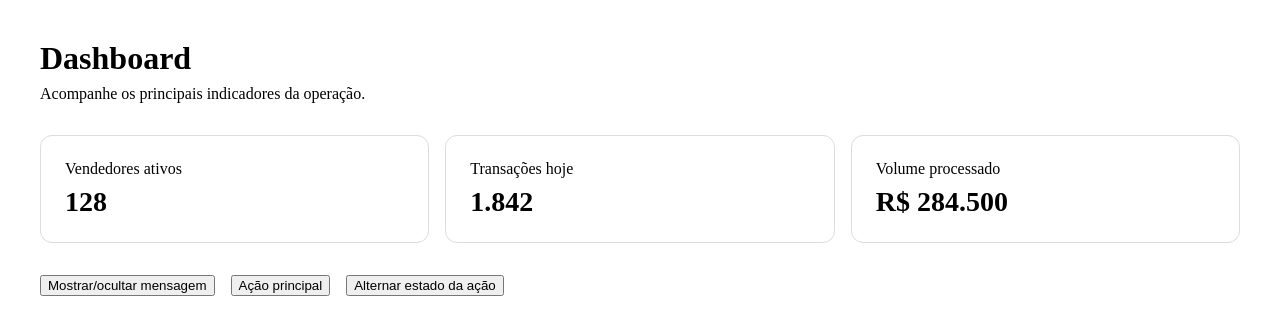
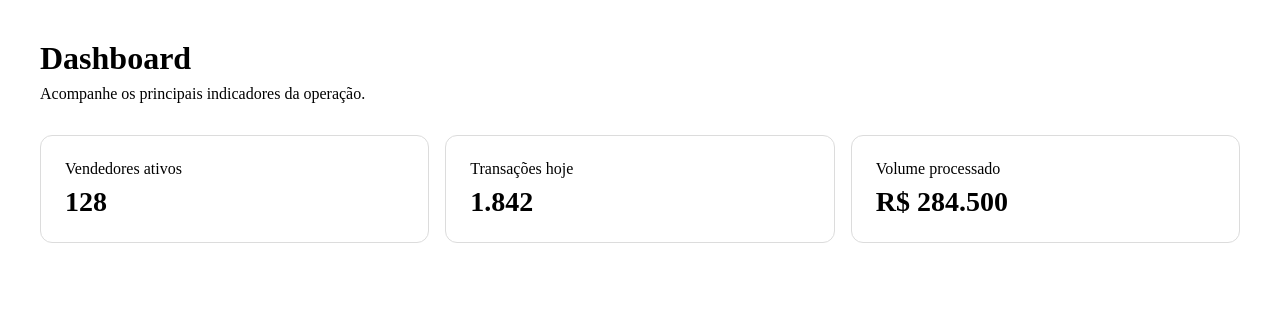
Before and after one commit to aczaffalon/seller-flow, an Angular app: page / in a window 1280 px wide. Shown: the top 334 px of the page. Built offline with nearby package versions, Linux system fonts and the light colour scheme.

Commit message:
refactor: remove temporary dashboard demo interactions

```diff
--- a/src/app/features/dashboard/dashboard.html
+++ b/src/app/features/dashboard/dashboard.html
@@ -17,28 +17,4 @@
   @if (selectedIndicator()) {
    <p>Indicador selecionado: {{ selectedIndicator() }}</p>
   }
-
-  <div class="dashboard__actions">
-    <button type="button" (click)="toggleWelcomeMessage()">
-      Mostrar/ocultar mensagem
-    </button>
-
-    @if (showWelcomeMessage()) {
-      <p>Bem-vindo ao SellerFlow!</p>
-    }
-
-    <button
-      type="button"
-      [disabled]="isActionDisabled()"
-    >
-      Ação principal
-    </button>
-
-    <button
-      type="button"
-      (click)="toggleActionState()"
-    >
-      Alternar estado da ação
-    </button>
-  </div>
 </section>
--- a/src/app/features/dashboard/dashboard.ts
+++ b/src/app/features/dashboard/dashboard.ts
@@ -26,17 +26,8 @@ export class Dashboard {
       },
     ];
 
-  protected readonly showWelcomeMessage = signal(false);
+protected readonly selectedIndicator = signal<string | null>(null);
 
-  protected toggleWelcomeMessage(): void {
-  this.showWelcomeMessage.update((currentValue) => !currentValue);
-}
-  protected readonly isActionDisabled = signal(false);
-
-  protected toggleActionState(): void {
-    this.isActionDisabled.update((currentValue) => !currentValue);
-}
-protected readonly selectedIndicator = signal<string | null>(null);
 protected handleIndicatorSelected(label: string): void {
   this.selectedIndicator.set(label);
 }
--- a/src/app/shared/components/indicator-card/indicator-card.ts
+++ b/src/app/shared/components/indicator-card/indicator-card.ts
@@ -10,7 +10,8 @@ export class IndicatorCard {
   readonly label = input.required<string>();
   readonly value = input.required<string>();
   readonly selected = output<void>();
+
   protected selectCard(): void {
-  this.selected.emit();
+   this.selected.emit();
+ }
 }
-}
```
